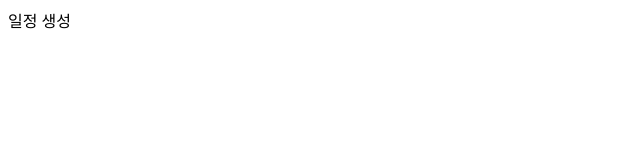
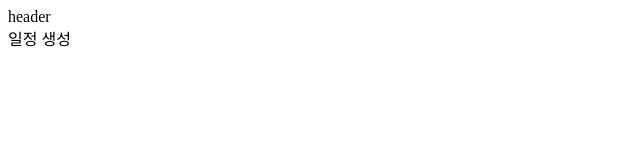
Before and after one commit to Modu-Moija/momo-front, a React (Create React App) app: page / in a window 1280 px wide. Shown: the top 160 px of the page, without its empty margins (0-640 px from the left). Built offline with nearby package versions, Linux system fonts and the light colour scheme.

Commit message:
make layout, header

```diff
--- /dev/null
+++ b/src/Components/Header.tsx
@@ -0,0 +1,10 @@
+import React from 'react';
+
+const Header = () => {
+	const a = 1;
+	return (
+		<div>header</div>
+	);
+};
+
+export default Header;
--- /dev/null
+++ b/src/Components/Layout.tsx
@@ -0,0 +1,16 @@
+import React from 'react';
+import { Header } from '.';
+
+const Layout : React.FC = ({children}) => {
+	const a = 1;
+	return (
+		<div>
+			<Header />
+			<div id="body-wrap">
+				{children}
+			</div>
+		</div>
+	)
+};
+
+export default Layout;
--- a/src/Components/index.tsx
+++ b/src/Components/index.tsx
@@ -1 +1,3 @@
 export { default as Component } from './Component';
+export { default as Header } from './Header';
+export { default as Layout } from './Layout';
--- a/src/Main/Router.tsx
+++ b/src/Main/Router.tsx
@@ -2,13 +2,16 @@ import React from 'react';
 
 import { Route, Switch } from 'react-router-dom';
 import { Setting, Login, Result } from '../Pages';
+import { Layout } from '../Components';
 
 const Router : React.FC = () => (
-	<Switch>
-		<Route exact path="/" component={Setting} />
-		<Route exact path="/login" component={Login} />
-		<Route exact path="/result" component={Result} />
-	</Switch>
+	<Layout>
+		<Switch>
+			<Route exact path="/" component={Setting} />
+			<Route exact path="/login" component={Login} />
+			<Route exact path="/result" component={Result} />
+		</Switch>
+	</Layout>
 );
 
 export default Router;
```
Also changed, not shown: 1 other file (tests, documents, lock files or other folders).
